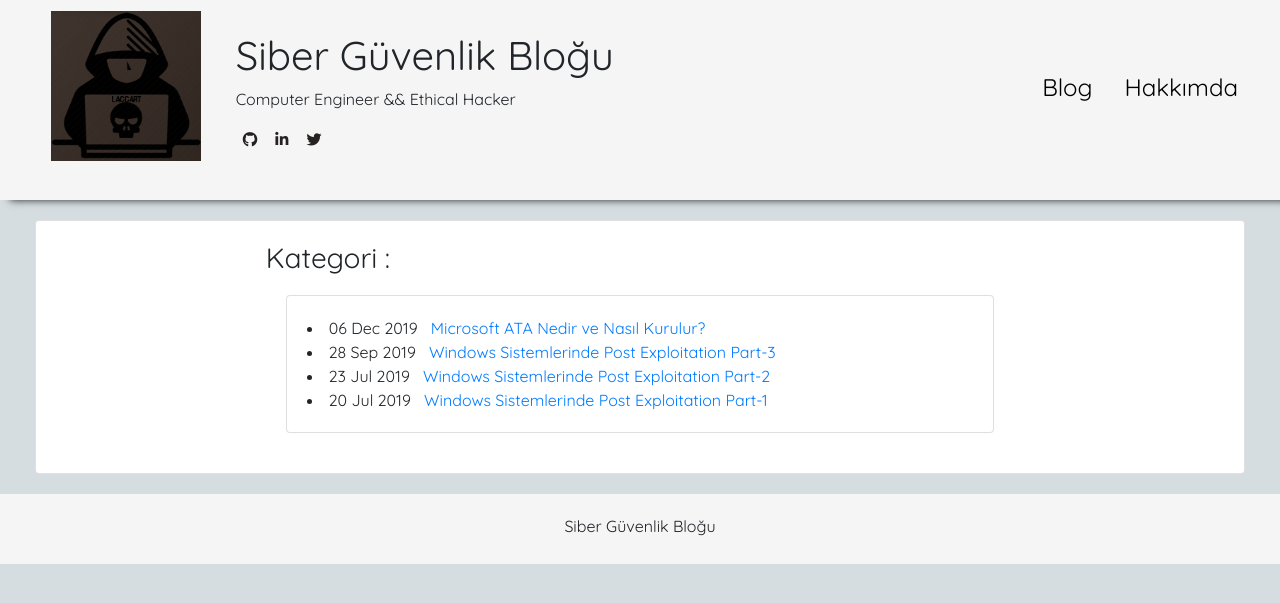
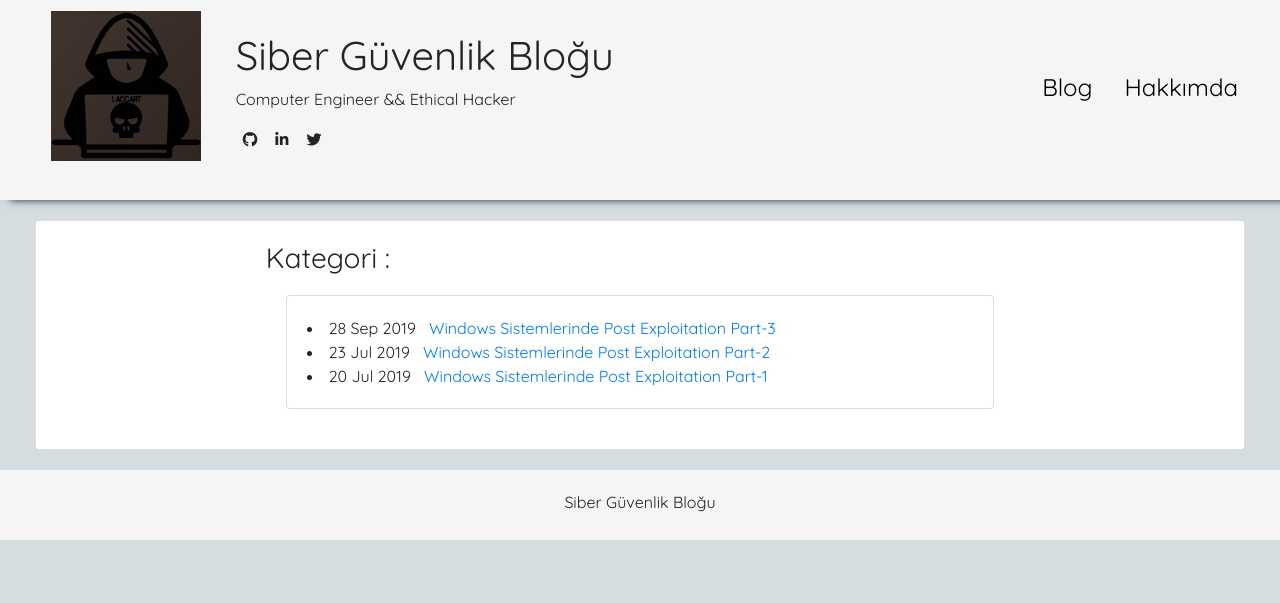
Before and after one commit to laccart/laccart, a Jekyll site: the page built from categories/sistem.md, in a window 1280 px wide. Shown: the top 603 px of the page. Built offline with Jekyll 4.4.1, drawn with Linux system fonts in a browser that asks for light colours; nearby versions of some CDN libraries.

Commit message:
Update 2019-12-06-Microsoft-ATA-Nedir-Ve-Nasıl-Kurulur.markdown

```diff
--- a/_posts/2019-12-06-Microsoft-ATA-Nedir-Ve-Nasıl-Kurulur.markdown
+++ b/_posts/2019-12-06-Microsoft-ATA-Nedir-Ve-Nasıl-Kurulur.markdown
@@ -3,8 +3,7 @@ title:  "Microsoft ATA Nedir ve Nasıl Kurulur?"
 date:   2019-12-06 18:40:00
 layout: post
 categories:
-    - network-guvenligi
-    - sistem-guvenligi
+    - network-guvenligi, sistem-guvenligi
 thumbnail: posts/ATA_mimarisi.png
 ---
 
```
